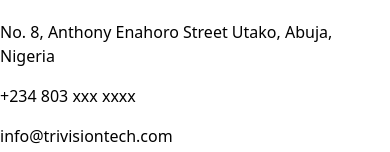
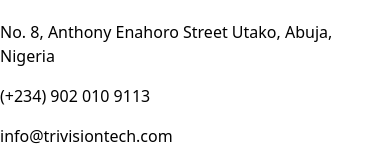
Before and after one commit to trivision-ltd/website, a React (Vite) app: page /contact in a window 390 px wide. Shown: the part 1134-1286 px from the top of the page. Built offline with nearby package versions, Linux system fonts and the light colour scheme; some icons are missing.

Commit message:
phone number

```diff
--- a/src/components/Footer.tsx
+++ b/src/components/Footer.tsx
@@ -56,7 +56,7 @@
                             </li>
                             <li className="flex items-center text-gray-400">
                                 <Icon icon="lucide:phone" height={16} className="mr-2" />
-                                +234 803 xxx xxxx
+                                (+234) 902 010 9113
                             </li>
                             <li className="flex items-center text-gray-400">
                                 <Icon icon="lucide:mail" height={16} className="mr-2" />
```
